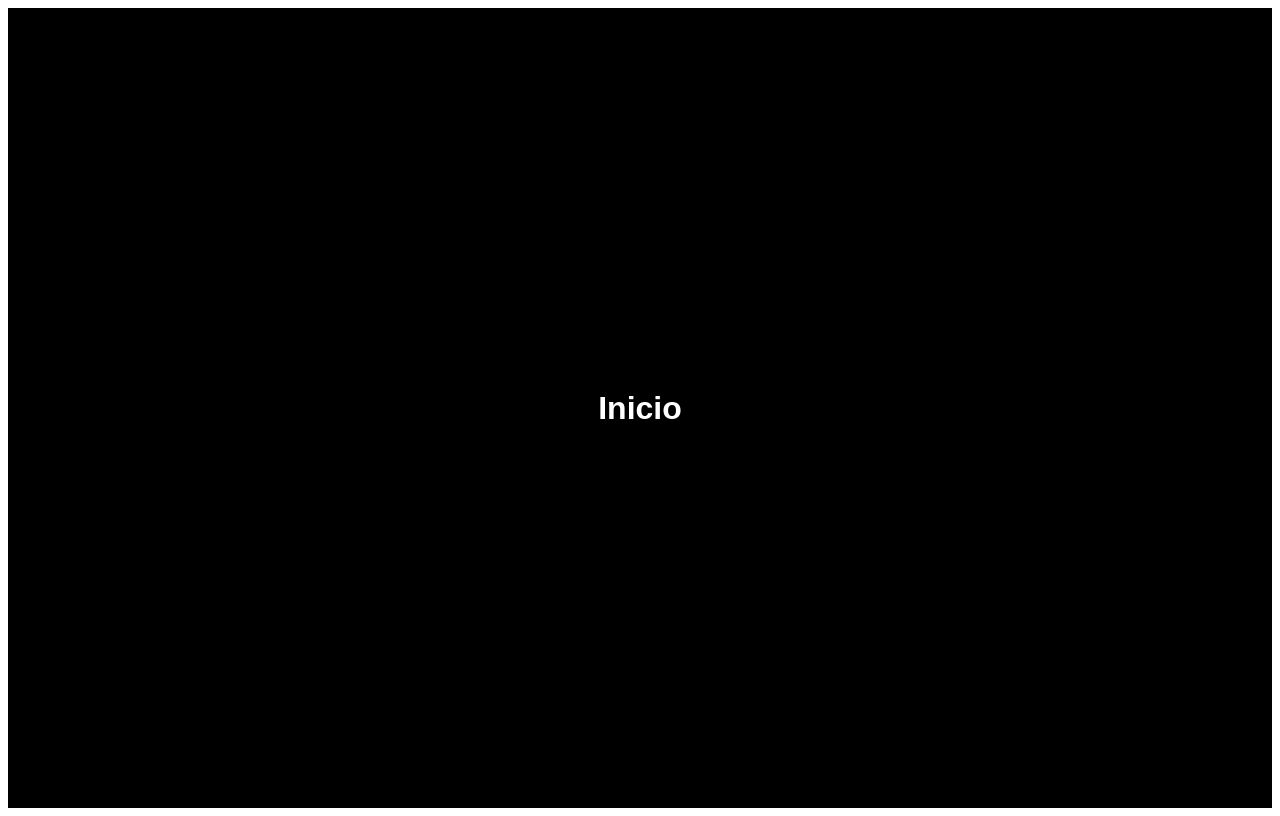
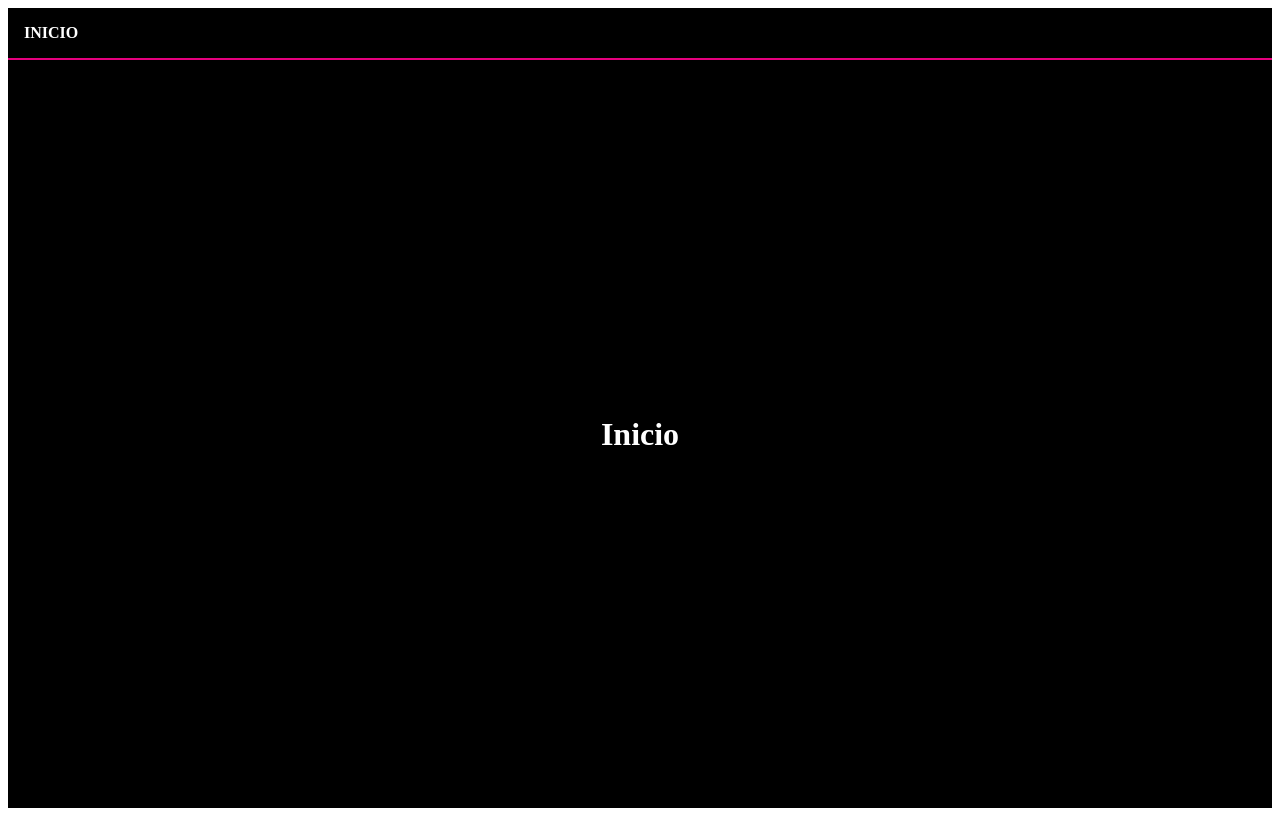
Before and after one commit to XaAnza/hala-bedi-erreserbak-v2, a React (Vite) app: page / in a window 1280 px wide. Both pictures are taken after a click on the button "CASTELLANO". Built offline with nearby package versions, Linux system fonts and the light colour scheme.

Commit message:
Update App.tsx

```diff
--- a/src/App.tsx
+++ b/src/App.tsx
@@ -35,20 +35,21 @@ function App() {
   }
 
   return (
+  <Layout>
+    <Header lang={lang} title="home" />
     <div
       style={{
-        minHeight: "100vh",
-        background: "black",
-        color: "white",
+        flex: 1,
         display: "flex",
         alignItems: "center",
         justifyContent: "center",
-        fontFamily: "Arial, sans-serif",
       }}
     >
       <h1>{translations[lang].home}</h1>
     </div>
-  );
+  </Layout>
+);
+
 }
 
 export default App;
```
